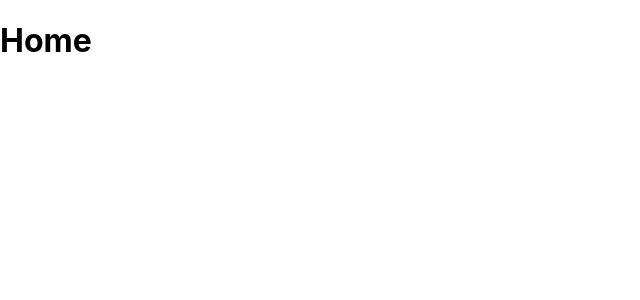
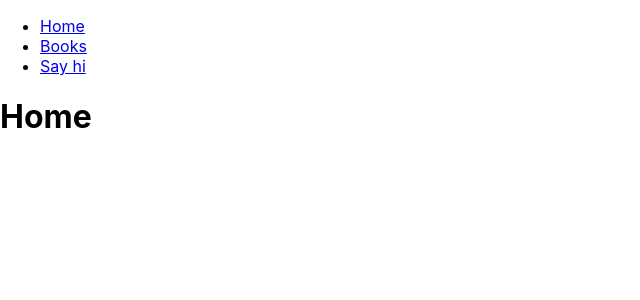
Before and after one commit to peterekey/wds_20230409_routers, a React (Create React App) app: page / in a window 1280 px wide. Shown: the top 300 px of the page, without its empty margins (0-640 px from the left). Built offline with nearby package versions, Linux system fonts and the light colour scheme.

Commit message:
Add link tags to move around app

```diff
--- a/src/App.js
+++ b/src/App.js
@@ -1,11 +1,18 @@
 import './App.css';
-import { Route, Routes } from 'react-router-dom';
+import { Link, Route, Routes } from 'react-router-dom';
 import { Home } from './pages/Home';
 import { BookList } from './pages/BookList';
 
 function App() {
   return (
     <>
+      <nav>
+        <ul>
+          <li><Link to="/">Home</Link></li>
+          <li><Link to="/books">Books</Link></li>
+          <li><Link to="/hi">Say hi</Link></li>
+        </ul>
+      </nav>
       <Routes>
         <Route path="/" element={<Home/>}/>
         <Route path="/books" element={<BookList />} />
```
